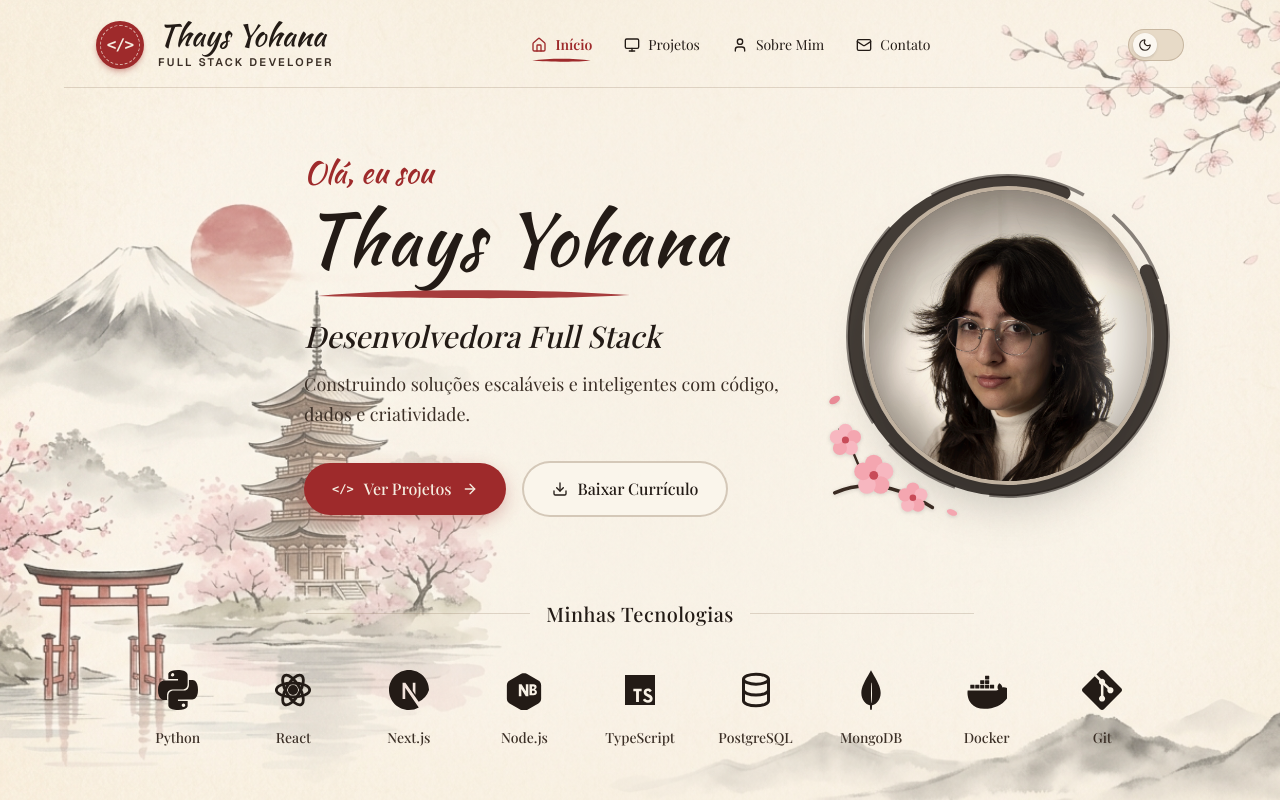
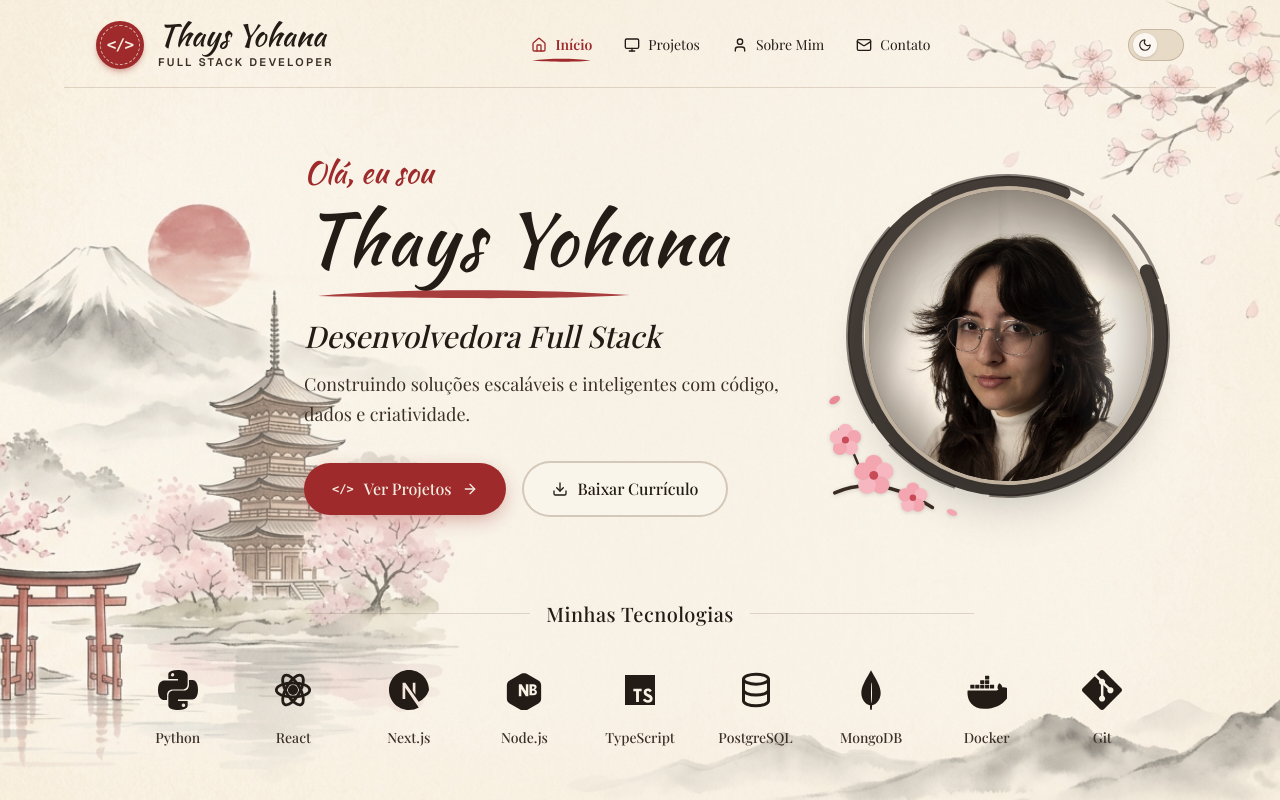
Before and after one commit to Landoftha/my-portfolio, a Next.js app: page / in a window 1280 px wide. Shown: the top 800 px of the page. Built offline with nearby package versions, Linux system fonts and the light colour scheme; a web font is replaced by a local one.

Commit message:
fix: use bg-cover bg-center on both light and dark hero backgrounds to prevent right-edge crop

```diff
--- a/src/components/HeroBackdrop.tsx
+++ b/src/components/HeroBackdrop.tsx
@@ -7,26 +7,24 @@ export function HeroBackdrop({ children }: { children: React.ReactNode }) {
   const { darkMode } = useTheme();
 
   return (
-    <div className="relative overflow-hidden border-b theme-border">
+    <div className="relative w-full overflow-hidden border-b theme-border">
       {/* Background Japanese Watercolor Image (Light Mode) */}
       <div
-        className={`absolute inset-0 bg-cover bg-no-repeat pointer-events-none transition-opacity duration-700 ${
+        className={`absolute inset-0 w-full h-full bg-cover bg-center bg-no-repeat pointer-events-none transition-opacity duration-700 ${
           darkMode ? "opacity-0" : "opacity-95"
         }`}
         style={{
-          backgroundImage: "url('/hero-sumi-bg.jpg')",
-          backgroundPosition: "-45px center"
+          backgroundImage: "url('/hero-sumi-bg.jpg')"
         }}
       />
 
       {/* Background Japanese Watercolor Image (Dark Mode Nocturnal Scene) */}
       <div
-        className={`absolute inset-0 bg-cover bg-no-repeat pointer-events-none transition-opacity duration-700 ${
+        className={`absolute inset-0 w-full h-full bg-cover bg-center bg-no-repeat pointer-events-none transition-opacity duration-700 ${
           darkMode ? "opacity-100" : "opacity-0"
         }`}
         style={{
-          backgroundImage: "url('/hero-sumi-dark-bg.jpg')",
-          backgroundPosition: "-45px center"
+          backgroundImage: "url('/hero-sumi-dark-bg.jpg')"
         }}
       />
 
```
